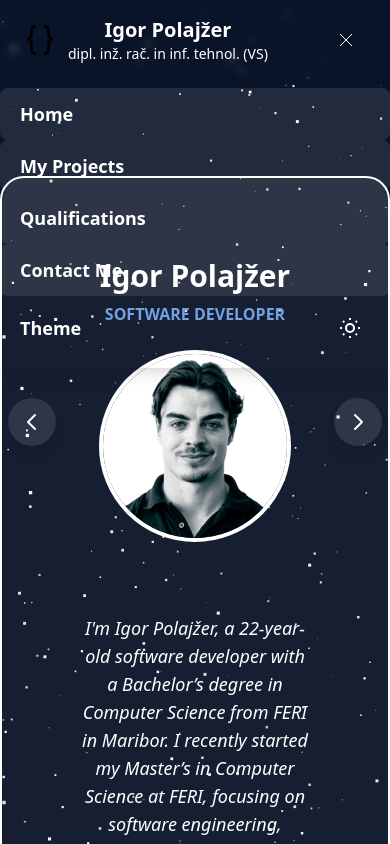
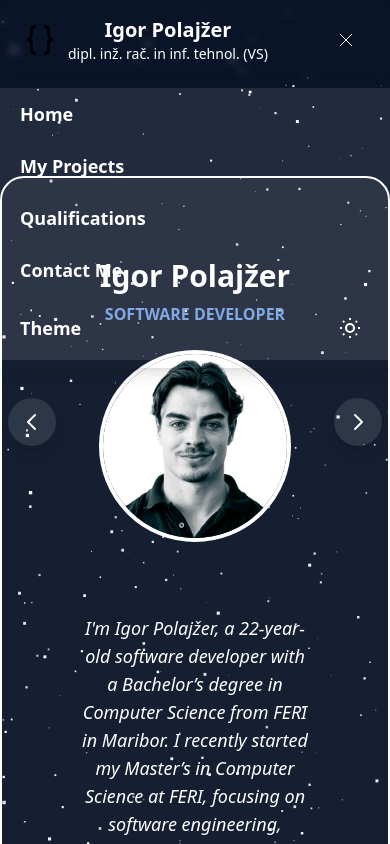
Before and after one commit to IgorPolajzer/software_developer_portfolio, a React (Create React App) app: page / in a window 390 px wide. Both pictures are taken after a click on the button 346 px from the left and 40 px from the top of the page. Shown: the top 844 px of the page. Built offline with nearby package versions, Linux system fonts and the light colour scheme.

Commit message:
minor changes

```diff
--- a/src/components/NavBar.jsx
+++ b/src/components/NavBar.jsx
@@ -86,7 +86,7 @@ const NavBar = ({ logo, name, title, type, theme, routes }) => {
                                                 <Link
                                                     key={route.path}
                                                     to={route.path}
-                                                    className="px-5 py-3 rounded-lg text-lg font-semibold text-[var(--color-text-base)] bg-[var(--color-bg-primary-opacity)] transition-all"
+                                                    className="px-5 py-3 text-lg font-semibold text-[var(--color-text-base)] bg-[var(--color-bg-primary-opacity)] transition-all"
                                                     onClick={() => setIsOpen(false)}
                                                 >
                                                     {route.label}
@@ -94,7 +94,7 @@ const NavBar = ({ logo, name, title, type, theme, routes }) => {
                                             ))}
                                             {/* Theme toggle in mobile menu - only if theme prop is true */}
                                             {theme && (
-                                                <div className="px-5 py-3 flex items-center justify-between">
+                                                <div className="px-5 py-3 flex items-center bg-[var(--color-bg-primary-opacity)] justify-between">
                                                     <span className="text-lg font-semibold text-[var(--color-text-base)]">Theme</span>
                                                     <ThemeToggleButton />
                                                 </div>
```
